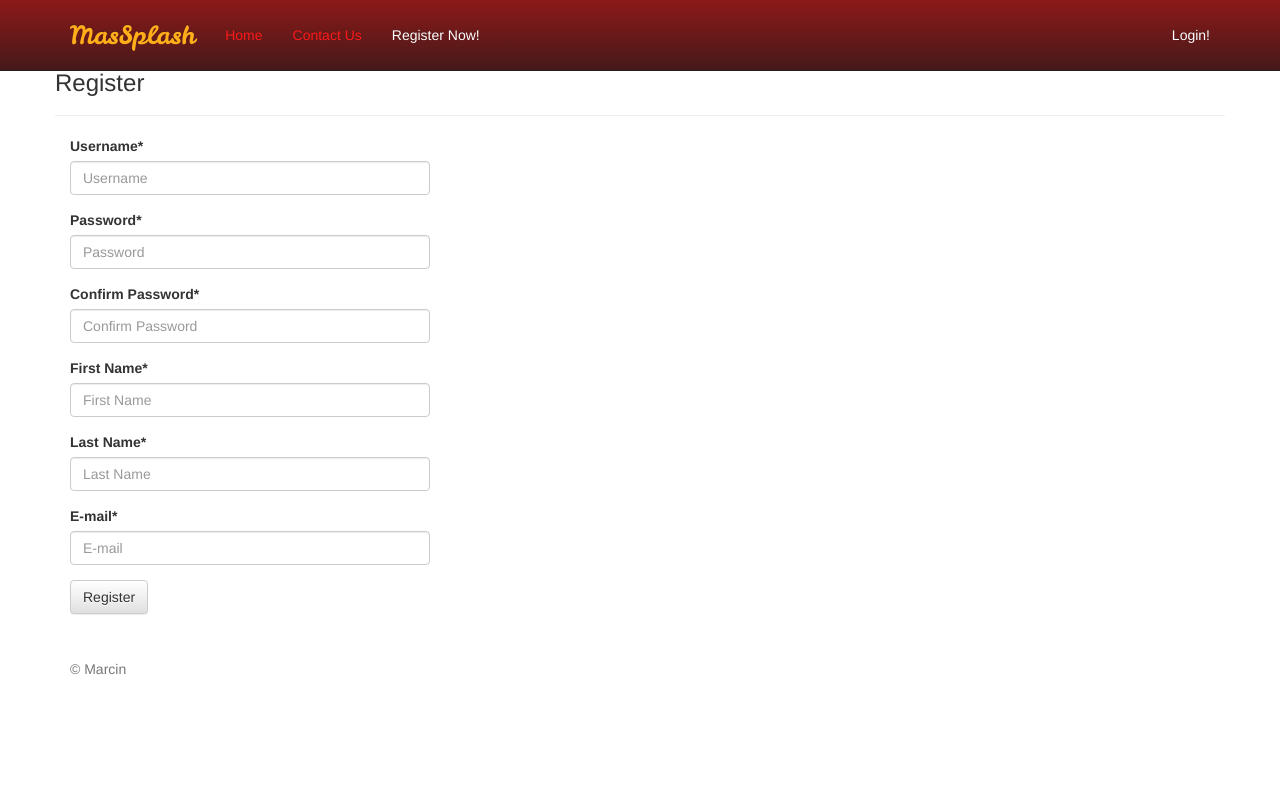
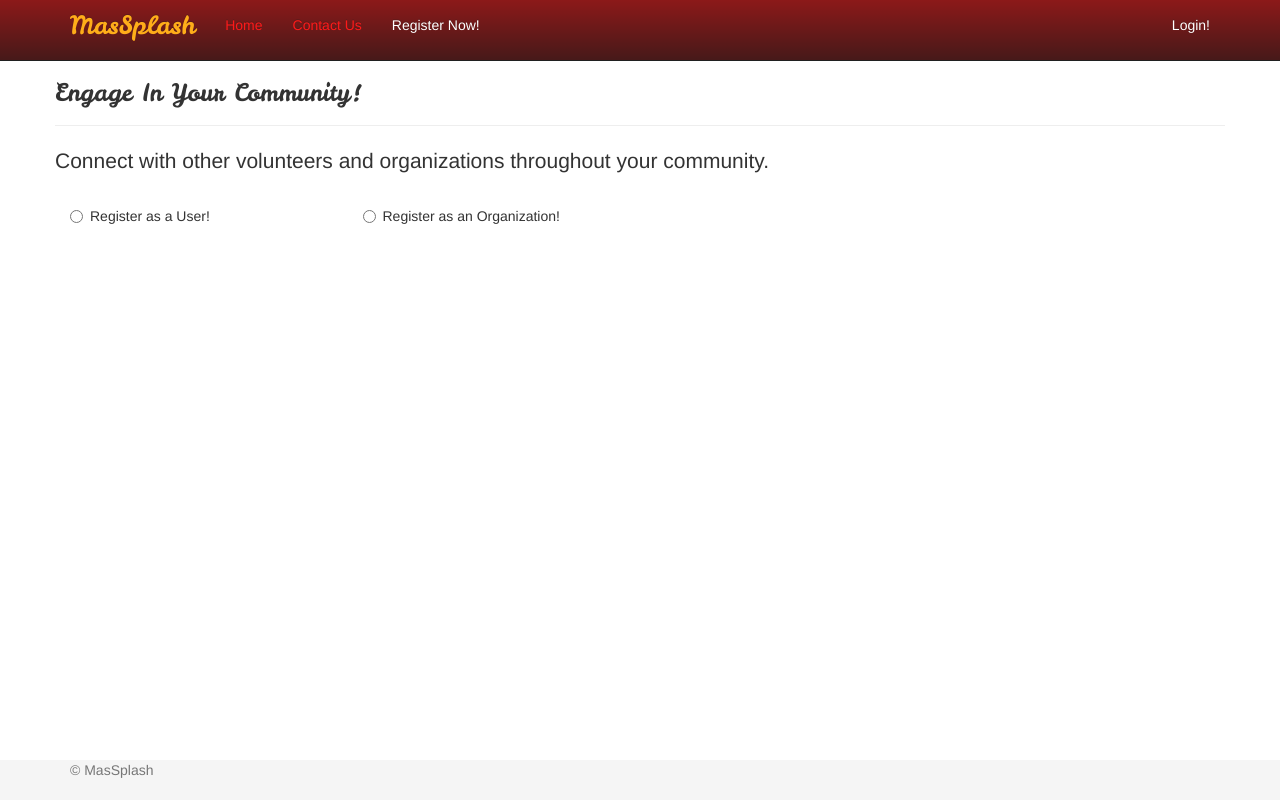
Before and after one commit to MarcinakaSin/MasSplash, a PHP site: page /register.php in a window 1280 px wide. Run offline with PHP 8.4, Linux system fonts and the light colour scheme; some libraries are stand-ins or nearby versions.

Commit message:
Updated registration page and css for footer

```diff
--- a/classes/DB.php
+++ b/classes/DB.php
@@ -91,11 +91,11 @@ class DB {
 
 		$sql = "INSERT INTO {$table} (`" . implode('`, `', $keys) . "`) VALUES ({$values})";
 
-		if(!$this->query($sql, $fields)){
+		if($this->query($sql, $fields)){
 			return true;
 		}
-			//out.print($sql);
-		return false;
+			echo "<br /><br /><br />" . $sql;
+		//return false;
 	}
 
 	public function update($table, $id, $fields) {
--- a/css/screen.css
+++ b/css/screen.css
@@ -2,12 +2,10 @@
 	color: #fff;
 }
 
-.container {
-	margin-top: 10px;
-}
 .navbar-inverse .navbar-nav > li > a {
 	color: #f00;
 }
+
 .navbar-inverse .navbar-brand {
 	color: orange;
 	font-family: Leckerli One;
@@ -17,11 +15,41 @@
 	font-weight: 400;
 	line-height: 21px;
 }
+
 .navbar-inverse {
   opacity: .9;
 }
+
 .navbar-inverse .navbar-nav > .open > a,
 .navbar-inverse .navbar-nav > .open > a:focus,
 .navbar-inverse .navbar-nav > .open > a:hover {
 	background: none;
 }
+
+.page-header {
+	font-family: Leckerli One;
+    padding-bottom: 9px;
+    margin: 60px 0px 20px;
+    border-bottom: 1px solid #EEE;
+}
+
+
+
+/* Sticky footer styles
+-------------------------------------------------- */
+html {
+  position: relative;
+  min-height: 100%;
+}
+body {
+  /* Margin bottom by footer height */
+  margin-bottom: 40px;
+}
+.footer {
+  position: absolute;
+  bottom: 0;
+  width: 100%;
+  /* Set the fixed height of the footer here */
+  height: 40px;
+  background-color: #f5f5f5;
+}
--- a/includes/footer.php
+++ b/includes/footer.php
@@ -4,7 +4,7 @@
 ?>
 <footer class="footer">
   	<div class="container">
-    	<p class="text-muted">&copy; Marcin</p>
+    	<p class="text-muted">&copy; MasSplash</p>
   	</div>
 </footer>
 
--- a/register.php
+++ b/register.php
@@ -1,40 +1,87 @@
 <?php
-include 'core/init.php';
+require_once 'core/init.php';
 // prevents and redirects logged in users from accessing this page.
-//logged_in_redirect();
+if($user->isLoggedIn()) {
+	Redirect::to('index.php');
+}
 include 'includes/overall/header.php';
 
 $errors = array();
 if(Input::exists()) {
 	if(Token::check(Input::get('token'))) {
 		$validate = new Validate();
+		echo "<br /><br /><br /><br />Working";
+		if(Input::get('group') === '2') {
 			$validation = $validate->check($_POST, array(
-			'username' => array(
+				'org_name' => array(
+					'rename' => 'Organization Name',
 					'required' => true,
-				'nospace' => true,
+					//'nospace' => true,
 					'min' => 2,
 					'max' => 20,
 					'unique' => 'users'
 				),
 				'password' => array(
+					'rename' => 'Password',
 					'required' => true,
 					'min' => 6
 				),
 				'validate_password' => array(
+					'rename' => 'Confirm Password',
 					'required' => true,
 					'matches' => 'password'
 				),
+				'email' => array(
+					'rename' => 'E-mail',
+					'required' => true,
+					'format' => 'email',
+					'unique' => 'users'
+				),
+				'group' => array(
+					'required' => true,
+					'min' => 1,
+					'max' => 1
+				)
+			));
+		} else {
+			$validation = $validate->check($_POST, array(
 				'first_name' => array(
+					'rename' => 'First Name',
 					'required' => true,
+					//'nospace' => true,
 					'min' => 2,
 					'max' => 50
 				),
+				'last_name' => array(
+					'rename' => 'Last Name',
+					'required' => true,
+					//'nospace' => true,
+					'min' => 2,
+					'max' => 50
+				),
+				'password' => array(
+					'rename' => 'Password',
+					'required' => true,
+					'min' => 6
+				),
+				'validate_password' => array(
+					'rename' => 'Confirm Password',
+					'required' => true,
+					'matches' => 'password'
+				),
 				'email' => array(
+					'rename' => 'E-mail',
 					'required' => true,
-				'format' => 'email'//,
-				//'unique' => 'users'
+					'format' => 'email',
+					'unique' => 'users'
+				),
+				'group' => array(
+					'required' => true,
+					'min' => 1,
+					'max' => 1
 				)
 			));
+		}
 
 		if($validation->passed()) {
 			$user = new User();
@@ -43,17 +90,26 @@ if(Input::exists()) {
 
 			try {
 
+				if(Input::get('group') === '2') {
 					$user->create(array(
-					'username' => Input::get('username'),
+						'org_name' => Input::get('org_name'),
 						'password' => Hash::make(Input::get('password'), $salt),
 						'salt' => $salt,
-					//'email' => Input::get('email'),
-					'name' => Input::get('first_name'),
-					//'name_firt' => Input::get('name_first'),
-					//'name_last' => Input::get('name_last'),
+						'email' => Input::get('email'),
+						'joined' => date('Y-m-d H:i:s'),
+						'group' => 2
+					));
+				} else if(Input::get('group') === '1') {
+					$user->create(array(
+						'first_name' => Input::get('first_name'),
+						'last_name' => Input::get('last_name'),
+						'password' => Hash::make(Input::get('password'), $salt),
+						'salt' => $salt,
+						'email' => Input::get('email'),
 						'joined' => date('Y-m-d H:i:s'),
 						'group' => 1
 					));
+				}
 
 			} catch(Exception $e) {
 				die($e->getMessage());
@@ -61,8 +117,8 @@ if(Input::exists()) {
 
 
 			Session::flash('success', 'You registered successfully!');
-			Redirect::to(404);
-			//header('Location: index.php');
+			//Redirect::to(404);
+			header('Location: index.php');
 		} else {
 			$errors = $validation->errors();
 		}
@@ -72,8 +128,9 @@ if(Input::exists()) {
 
 <div class="row">
 	<div class="page-header">
-		<h3>Register</h3>
+		<h3>Engage In Your Community!</h3>
 	</div>
+		<p class="lead">Connect with other volunteers and organizations throughout your community.</p>
 </div>
 
 <?php if($errors != null) { ?>
@@ -87,37 +144,85 @@ if(Input::exists()) {
 </div>
 <?php }	?>
 <div class="row">
-	<div class="col-sm-4">
+	<div class="col-sm-6">
 		<form action="" method="post">
+			<div class="row">
+				<div class="col-sm-6">
+					<div class="radio">
+						<label>
+							<input id="group1" type="radio" name="group" <?php if(Input::exists()) { if(Input::get('group') === '1') { echo "checked='checked'"; }} ?> value="1" />
+							Register as a User!
+						</label>
+					</div>
+				</div>
+				<div class="col-sm-6">
+					<div class="radio">
+						<label>
+							<input id="group2" type="radio" name="group" <?php if(Input::exists()) { if(Input::get('group') === '2') { echo "checked='checked'"; }} ?> value="2" />
+							Register as an Organization!
+						</label>
+					</div>
+				</div>
+			</div>
+			<div id="name-div">
 		  		<div class="form-group">
-	    	<label for="username">Username*</label>
-			<input type="text" id="username" name="username" placeholder="Username" class="form-control" value="<?php echo escape(Input::get('username')); ?>" required />
+			    	<label for="first_name">First Name</label>
+					<input type="text" id="first_name" name="first_name" placeholder="First Name" class="form-control" value="<?php echo escape(Input::get('first_name')); ?>" />
 				</div>
 		  		<div class="form-group">
-	    	<label for="password">Password*</label>
-			<input type="password" id="password" name="password" placeholder="Password" class="form-control" value="<?php if(isset($_POST['password'])) echo $_POST['password']; ?>" required />
+			    	<label for="last_name">Last Name</label>
+					<input type="text" id="last_name" name="last_name" placeholder="Last Name" class="form-control" value="<?php echo escape(Input::get('last_name')); ?>" />
+				</div>
+			</div>
+			<div id="reg-form">
+				<div class="form-group" id="org-div">
+			    	<label for="org_name">Organization Name</label>
+					<input type="text" id="org_name" name="org_name" placeholder="Organization Name" class="form-control" value="<?php echo escape(Input::get('org_name')); ?>" />
 				</div>
 				<div class="form-group">
-	    	<label for="validate_password">Confirm Password*</label>
-			<input type="password" id="validate_password" name="validate_password" placeholder="Confirm Password" class="form-control" required />
+			    	<label for="password">Password</label>
+					<input type="password" id="password" name="password" placeholder="Password" class="form-control" value="<?php if(isset($_POST['password'])) echo $_POST['password']; ?>" />
 				</div>
 				<div class="form-group">
-	    	<label for="first_name">First Name*</label>
-			<input type="text" id="first_name" name="first_name" placeholder="First Name" class="form-control" value="<?php if(isset($_POST['first_name'])) echo $_POST['first_name']; ?>" required />
+			    	<label for="validate_password">Confirm Password</label>
+					<input type="password" id="validate_password" name="validate_password" placeholder="Confirm Password" class="form-control" />
 				</div>
 				<div class="form-group">
-	    	<label for="last_name">Last Name*</label>
-			<input type="text" id="last_name" name="last_name" placeholder="Last Name" class="form-control" value="<?php if(isset($_POST['last_name'])) echo $_POST['last_name']; ?>" required />
-		</div>
-		<div class="form-group">
-	    	<label for="email">E-mail*</label>
-			<input type="text" id="email" name="email" placeholder="E-mail" class="form-control" value="<?php if(isset($_POST['email'])) echo $_POST['email']; ?>" required />
+			    	<label for="email">E-mail</label>
+					<input type="text" id="email" name="email" placeholder="E-mail" class="form-control" value="<?php if(isset($_POST['email'])) echo $_POST['email']; ?>" />
 				</div>
 				<div class="form-group">
 					<input type="hidden" name="token" value="<?php echo Token::generate(); ?>">
 					<input type="submit" class="btn btn-default" value="Register" />
 				</div>
+			</div>
 		</form>
 	</div>
 </div>
+
+<script type="text/javascript">
+
+
+	function displayRegisterSections() {
+		if($("#group2").is(':checked')) {
+			$("#name-div").css("display", "none");
+			$("#org-div, #reg-form").css("display", "inline");
+		} else if($("#group1").is(':checked')) {
+			$("#name-div, #reg-form").css("display", "inline");
+			$("#org-div").css("display", "none");
+		} else {
+			$("#org-div, #name-div, #reg-form").css("display", "none");
+		}
+	}
+
+	$(document).ready(function(){
+		displayRegisterSections();
+	});
+
+	$("#group1, #group2").click(function(){
+		displayRegisterSections();
+	});
+</script>
+
+
 <?php include 'includes/overall/footer.php'; ?>
```
Lines whose indentation alone changed are shown as unchanged.
